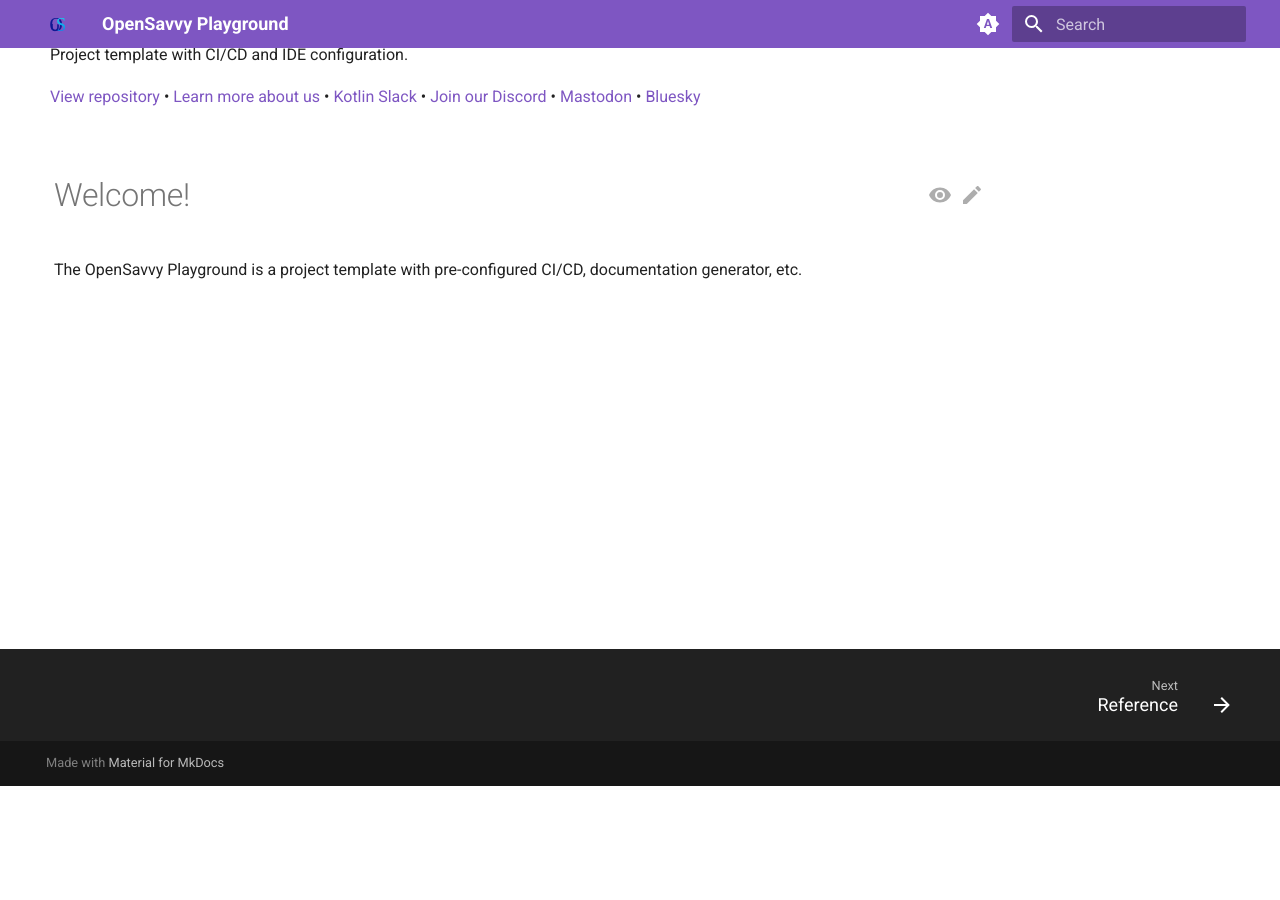
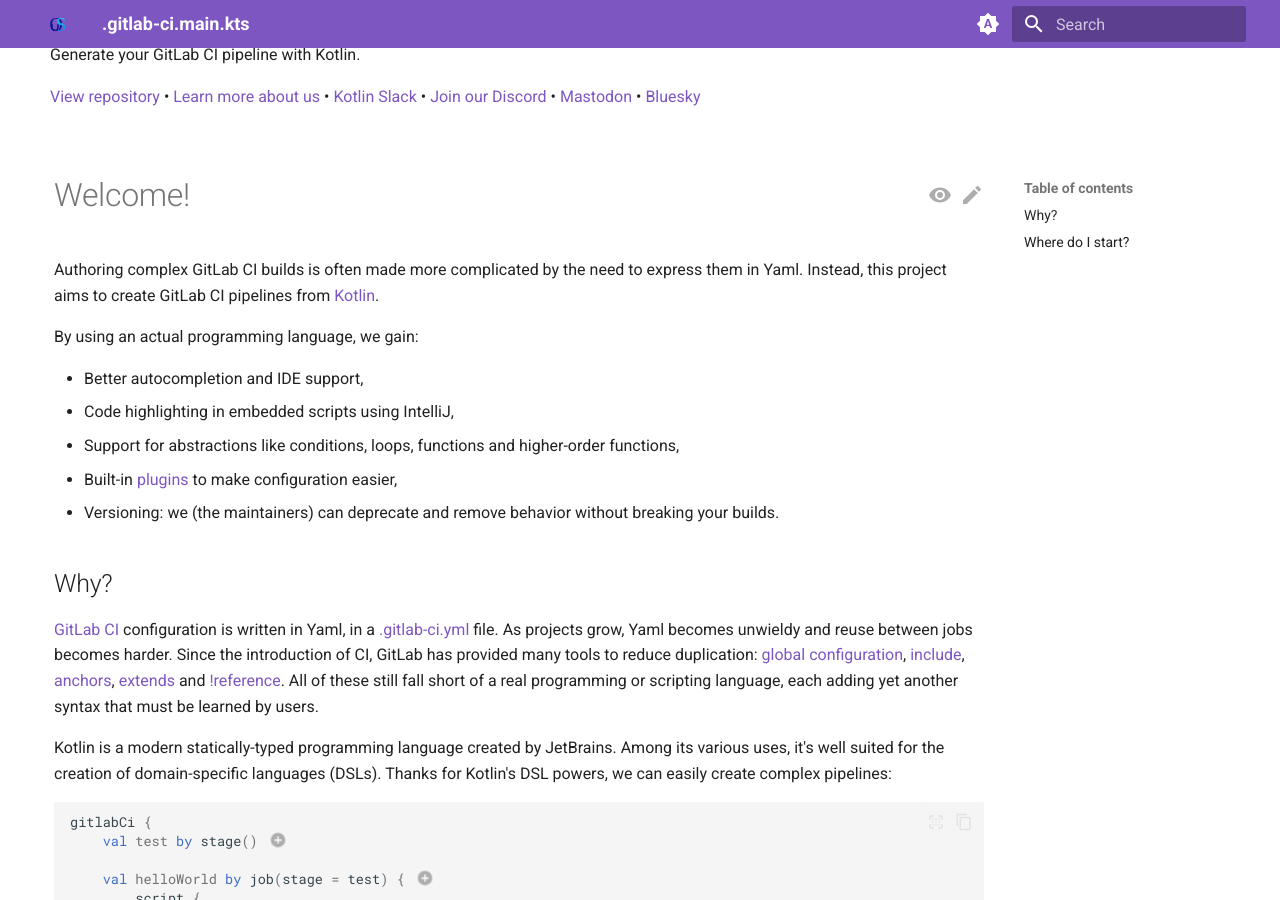
Before and after one commit to CLOVIS-AI/gitlab.main.kts, an MkDocs documentation site: the page built from docs/website/docs/index.md, in a window 1280 px wide and 900 px high, scrolled down 260 px. Built offline with MkDocs 1.6.1 and Material for MkDocs 9.7.7, drawn with Linux system fonts in a browser that asks for light colours; plug-ins that fetch from the network failed and are left out; before the commit the page ends 1046 px from its top, so only the background shows below that; some of the changed text lies outside the part shown.

Commit message:
docs(website): Create the documentation website

````diff
--- a/docs/website/docs/index.md
+++ b/docs/website/docs/index.md
@@ -4,4 +4,80 @@ template: home.html
 
 # Welcome!
 
-The OpenSavvy Playground is a project template with pre-configured CI/CD, documentation generator, etc.
+Authoring complex GitLab CI builds is often made more complicated by the need to express them in Yaml.
+Instead, this project aims to create GitLab CI pipelines from [Kotlin](https://kotlinlang.org/).
+
+By using an actual programming language, we gain:
+
+- Better autocompletion and IDE support,
+- Code highlighting in embedded scripts using IntelliJ,
+- Support for abstractions like conditions, loops, functions and higher-order functions,
+- Built-in [plugins](api/-git-lab%20-c-i%20-kotlin%20-d-s-l/opensavvy.gitlab.ci.plugins/index.md) to make configuration easier,
+- Versioning: we (the maintainers) can deprecate and remove behavior without breaking your builds.
+
+## Why?
+
+[GitLab CI](https://docs.gitlab.com/ee/ci/) configuration is written in Yaml, in a [.gitlab-ci.yml](https://docs.gitlab.com/ee/ci/yaml/gitlab_ci_yaml.html) file. As projects grow, Yaml becomes unwieldy and reuse between jobs becomes harder. Since the introduction of CI, GitLab has provided many tools to reduce duplication: [global configuration](https://docs.gitlab.com/ee/ci/yaml/#default), [include](https://docs.gitlab.com/ee/ci/yaml/#include), [anchors](https://docs.gitlab.com/ee/ci/yaml/yaml_optimization.html#anchors), [extends](https://docs.gitlab.com/ee/ci/yaml/#extends) and [!reference](https://docs.gitlab.com/ee/ci/yaml/yaml_optimization.html#reference-tags). All of these still fall short of a real programming or scripting language, each adding yet another syntax that must be learned by users.
+
+Kotlin is a modern statically-typed programming language created by JetBrains. Among its various uses, it's well suited for the creation of domain-specific languages (DSLs). Thanks for Kotlin's DSL powers, we can easily create complex pipelines:
+
+```kotlin
+gitlabCi {
+	val test by stage() //(1)!
+
+	val helloWorld by job(stage = test) { //(2)!
+		script {
+			shell("echo 'Hello world'")
+		}
+	}
+
+	val k8sImage = "${Variable.Registry.image}/build/k8s" //(4)!
+
+	val buildK8s = job("k8s:docker:build", stage = test) {
+		useDockerInDocker() //(3)!
+		useContainerRegistry()
+
+		script {
+			docker.build(k8sImage, dockerfile = "k8s.dockerfile")
+			docker.push(k8sImage)
+		}
+	}
+
+	if (Value.isDefaultBranch) { //(5)!
+		job("deploy", stage = test) {
+			dependsOn(buildK8s)
+
+			image(k8sImage)
+
+			beforeScript {
+				shell("kubectl config use-context opensavvy/config:opensavvy-agent")
+				helm.addRepository("itzg", "https://itzg.github.io/minecraft-server-charts")
+				helm.updateRepositories()
+			}
+
+			script {
+				helm.deploy(
+					release = "minecraft",
+					chart = "itzg/minecraft",
+					values = listOf("minecraft.yml"),
+					namespace = "minecraft"
+				)
+			}
+		}
+	}
+}.println()
+```
+
+1. Declare a CI stage. [Learn more](api/-git-lab%20-c-i%20-kotlin%20-d-s-l/opensavvy.gitlab.ci/stage.md).
+2. Declare a new job in that stage. [Learn more](api/-git-lab%20-c-i%20-kotlin%20-d-s-l/opensavvy.gitlab.ci/job.md).
+3. Use plugins to easily configure Docker, Gradle, Helm and more. [Learn more](api/-git-lab%20-c-i%20-kotlin%20-d-s-l/opensavvy.gitlab.ci.plugins/index.md).
+4. Easily and type-safely use the CI environment to conditionally create the pipeline. [Learn more](api/-git-lab%20-c-i%20-kotlin%20-d-s-l/opensavvy.gitlab.ci/-value).
+5. Use regular `if`, `for`, `while` constructs or any other Kotlin functions—no need to learn about `extends`, `!reference` or anchors.
+
+## Where do I start?
+
+- [**Setting up a project**](tutorials/index.md)
+- [**Start authoring pipelines**](api/-git-lab%20-c-i%20-kotlin%20-d-s-l/opensavvy.gitlab.ci/index.md)
+- [**Learn more about plugins**](api/-git-lab%20-c-i%20-kotlin%20-d-s-l/opensavvy.gitlab.ci.plugins/index.md)
+
+Don't hesitate to [star](https://gitlab.com/opensavvy/automation/gitlab-ci.kt) and share the project ❤️
--- a/docs/website/mkdocs.yml
+++ b/docs/website/mkdocs.yml
@@ -1,7 +1,7 @@
-site_name: OpenSavvy Playground
+site_name: .gitlab-ci.main.kts
 site_author: OpenSavvy & contributors
 site_description: >
-  Project template with CI/CD and IDE configuration.
+  Generate your GitLab CI pipeline with Kotlin.
 
 theme:
   name: material
@@ -85,11 +85,8 @@ use_directory_urls: false
 nav:
   - Home: index.md
 
-  - Getting started: []
-
-  - Module1: []
-
-  - Module2: []
+  - Getting started:
+      - tutorials/index.md
 
 # !!! EMBEDDED DOKKA START, DO NOT COMMIT !!! #
 # !!! EMBEDDED DOKKA END, DO NOT COMMIT !!! #
````
Also changed, not shown: docs/website/docs/tutorials/index.md (added, +114 -0 lines).
